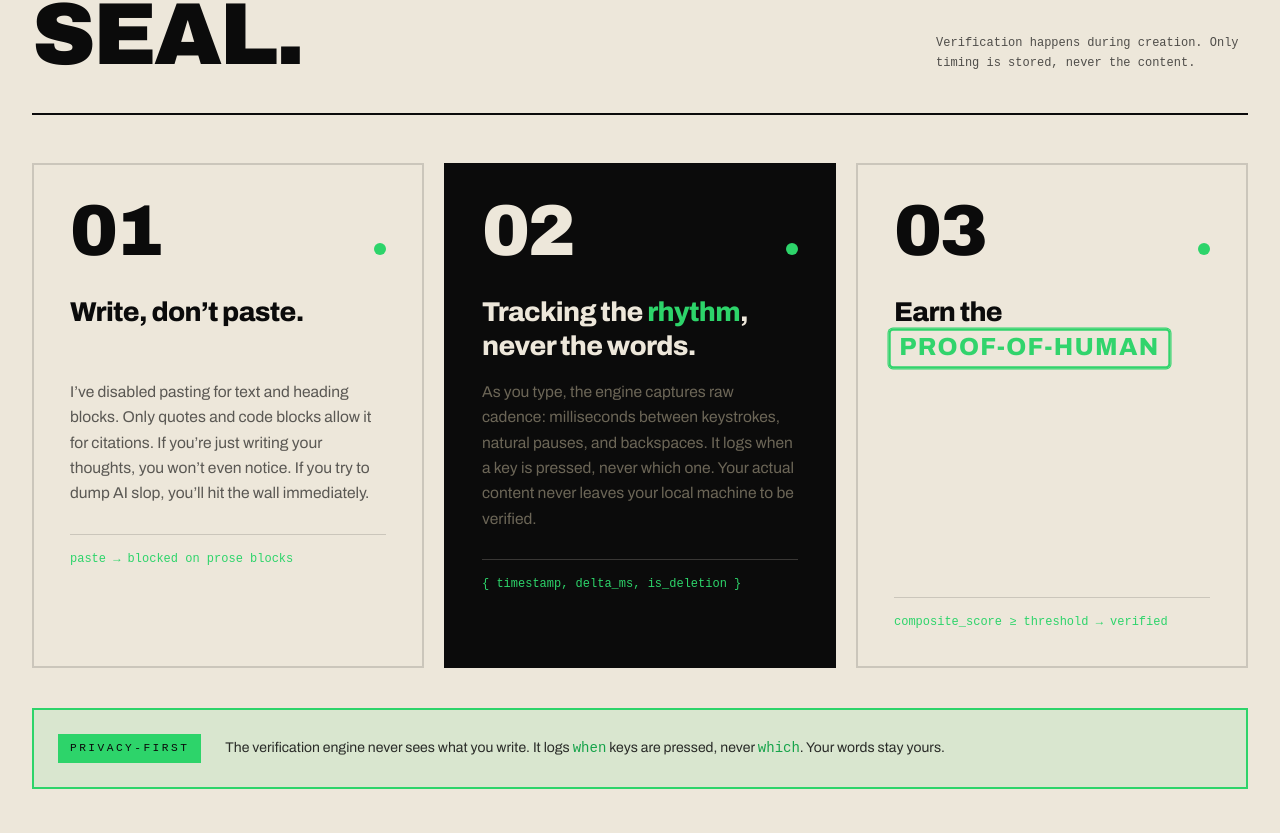
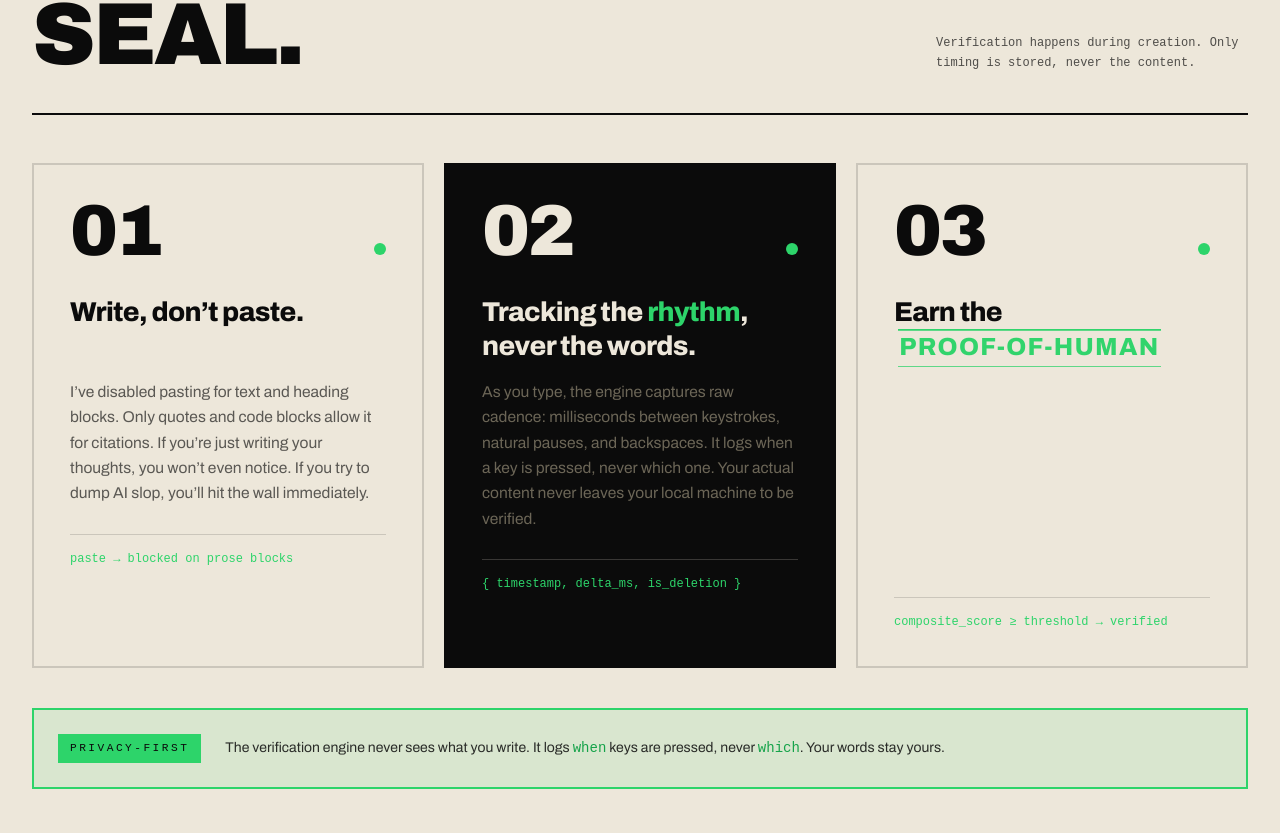
Before and after one commit to mohasali/actuallyhuman-landing, a React (Vite) app: page / in a window 1280 px wide. Shown: the part 2167-3000 px from the top of the page. Built offline with nearby package versions, Linux system fonts and the light colour scheme; no server answers; a web font is replaced by a local one.

Commit message:
Refine layout and overflow behavior:
- Add `overflow-hidden` styles to `StepCard`, `Step3Animation`, and `HowItWorks` for better visual consistency.

```diff
--- a/src/components/sections/HowItWorks.tsx
+++ b/src/components/sections/HowItWorks.tsx
@@ -7,7 +7,7 @@ import { Step3Animation } from '../ui/Step3Animation'
 
 export function HowItWorks() {
   return (
-    <section id="how" className="relative scroll-mt-24 py-24 sm:py-32">
+    <section id="how" className="relative scroll-mt-24 py-24 sm:py-32 overflow-x-hidden">
       <div className="mx-auto max-w-[1320px] px-5 sm:px-8">
         {/* header */}
         <div className="flex flex-col gap-6 border-b-2 border-ink pb-10 md:flex-row md:items-end md:justify-between">
--- a/src/components/ui/Step3Animation.tsx
+++ b/src/components/ui/Step3Animation.tsx
@@ -63,7 +63,7 @@ export function Step3Animation({ body, mutedClass }: Step3AnimationProps) {
       >
         <motion.span variants={itemVariants} transition={{ delay: 5.5 }}>{part1}</motion.span>
 
-        <div className="relative inline-block ml-1">
+        <div className="relative inline-block ml-1 overflow-hidden align-middle">
           <motion.span
             variants={stampVariants}
             className="text-accent inline-block border-2 border-accent px-2 py-0.5 rounded-sm"
--- a/src/components/ui/StepCard.tsx
+++ b/src/components/ui/StepCard.tsx
@@ -25,7 +25,7 @@ export function StepCard({ step, inverted = false, customContent }: StepCardProp
         transition: { duration: 0.5, ease: "easeInOut" }
       }}
       style={{ transformOrigin: 'top center' }}
-      className={`group relative flex h-full flex-col border-2 p-7 transition-colors duration-300 sm:p-9 ${surface}`}
+      className={`group relative flex h-full flex-col border-2 p-7 transition-colors duration-300 sm:p-9 overflow-hidden ${surface}`}
     >
       <div className="flex items-baseline justify-between">
         <span className="display-tight text-6xl sm:text-7xl">{step.index}</span>
```
